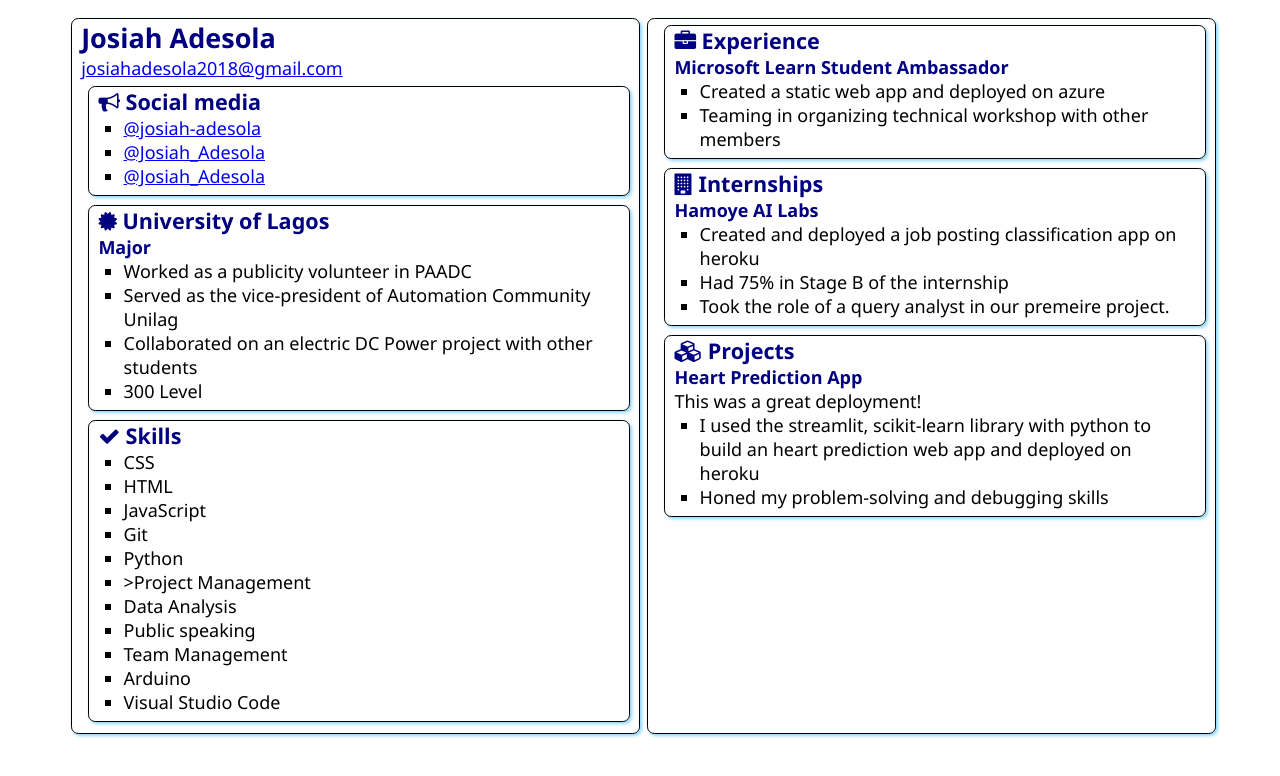
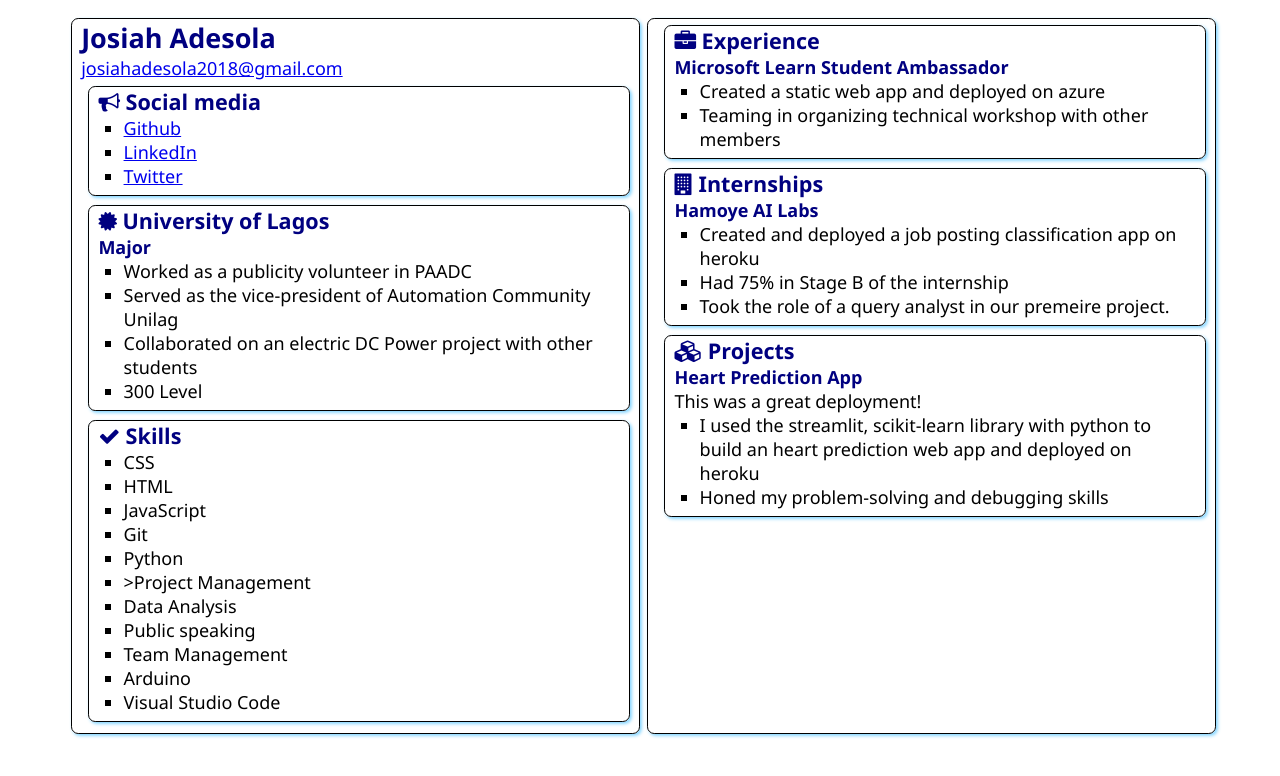
Before and after one commit to Josiah-Adesola/-SATechnicalOnboarding, a plain HTML site: page src/index.html in a window 1280 px wide. Drawn offline with Linux system fonts and the light colour scheme.

Commit message:
Update index.html
changed the social links name

```diff
--- a/src/index.html
+++ b/src/index.html
@@ -21,9 +21,9 @@
                     Social media
                 </h2>
                 <ul>
-                    <li><a href="https://github.com/josiah-adesola">@josiah-adesola</a></li>
-                    <li><a href="https://linkedin.com/in/josiah-adesola">@Josiah_Adesola</a></li>
-                    <li><a href="https://twitter.com/_JosiahAdesola">@Josiah_Adesola</a></li>
+                    <li><a href="https://github.com/josiah-adesola">Github</a></li>
+                    <li><a href="https://linkedin.com/in/josiah-adesola">LinkedIn</a></li>
+                    <li><a href="https://twitter.com/_JosiahAdesola">Twitter</a></li>
                 </ul>
             </section>
 
```
